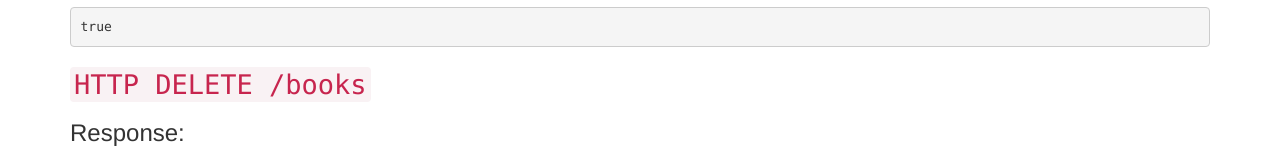
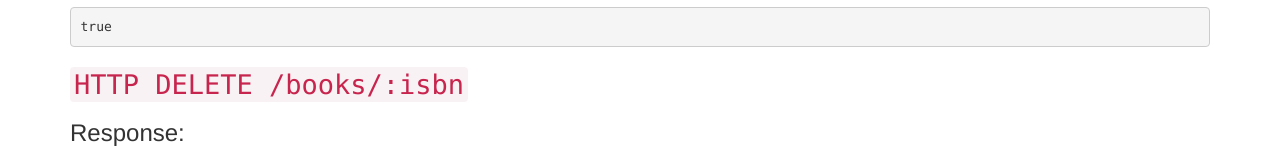
Before and after one commit to workshops-de/bookmonkey-api, a website: page static/index.html in a window 1280 px wide. Shown: the part 1747-1901 px from the top of the page. Drawn offline with nearby package versions, Linux system fonts and the light colour scheme.

Commit message:
updated docs

```diff
--- a/static/index.html
+++ b/static/index.html
@@ -85,7 +85,7 @@
     <h3>Response:</h3>
     <pre>true</pre>
 
-    <h2><code>HTTP DELETE /books</code></h2>
+    <h2><code>HTTP DELETE /books/:isbn</code></h2>
     <h3>Response:</h3>
     <pre>true</pre>
   </div>
```
